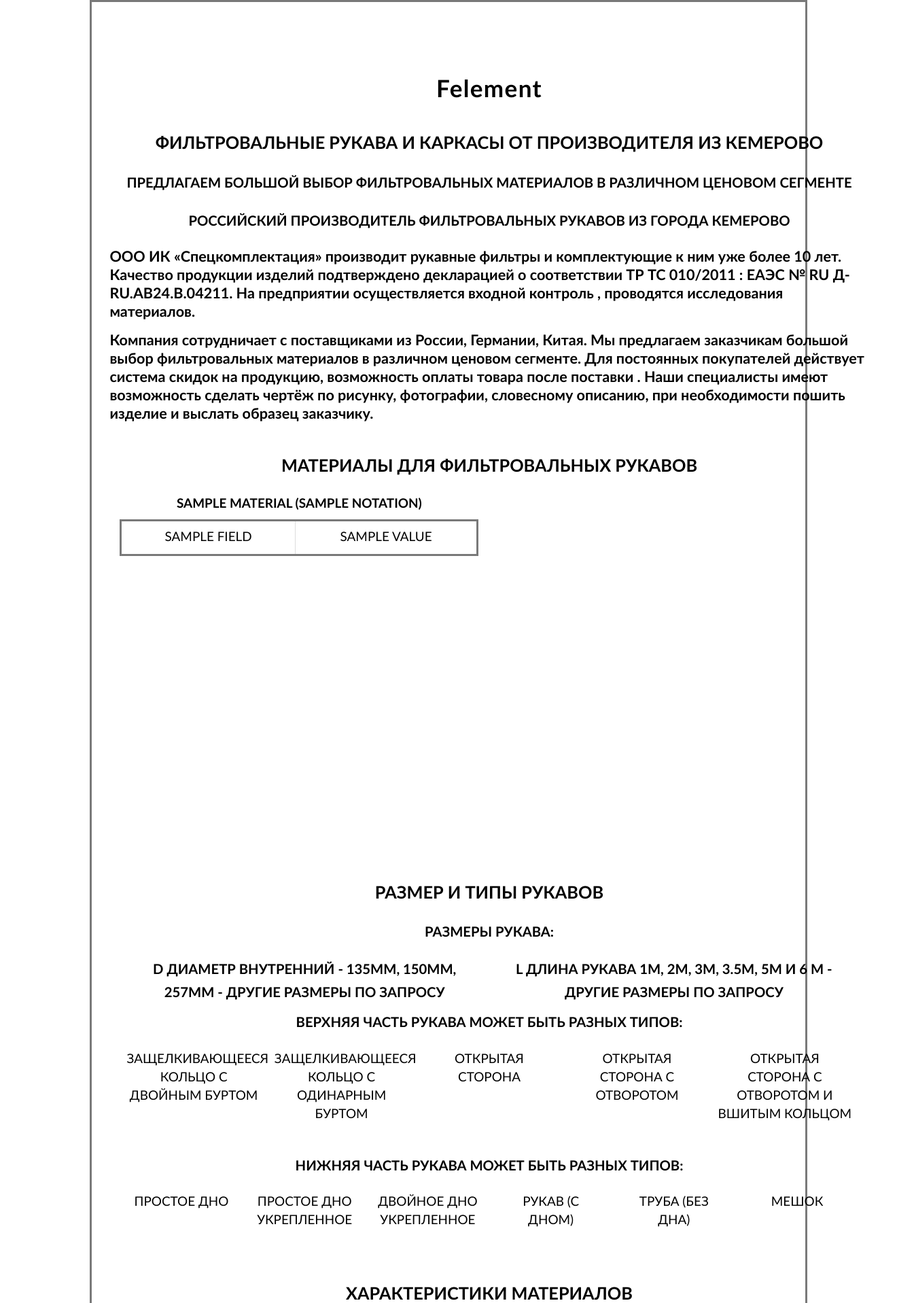
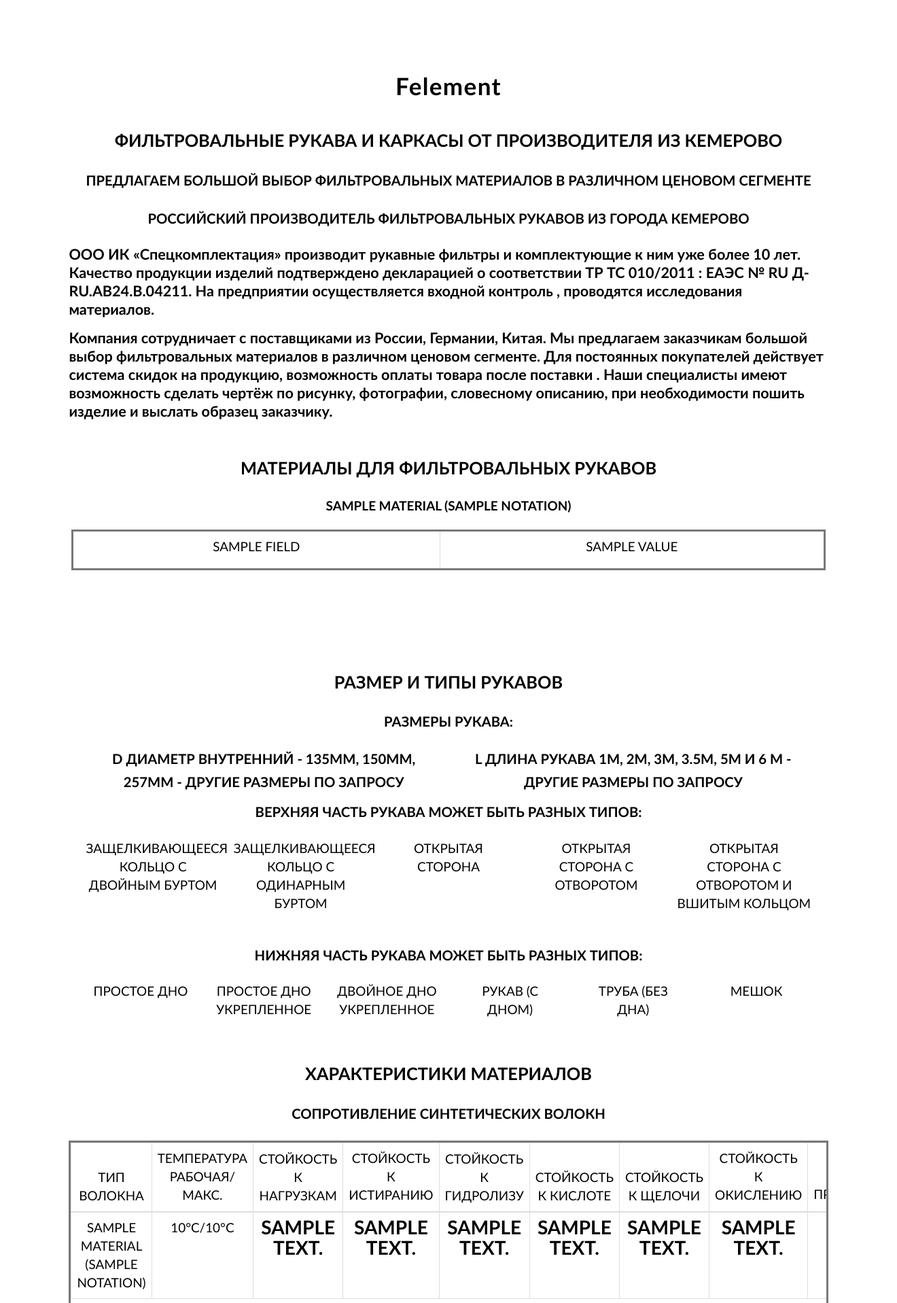
Before and after one commit to doncu/felement, a Python web app: template felement/templates/special.html in a window 1320 px wide. Shown: the top 1917 px of the page at 68% size. Run offline with Jinja, Linux system fonts and the light colour scheme; the template is opened without the code that fills it: most values are stand-ins (such as "Sample title", 1, 10 or a date in 2020).

Commit message:
modify special version_site

```diff
--- a/felement/templates/special.html
+++ b/felement/templates/special.html
@@ -30,7 +30,6 @@
 
   <!--Theme Responsive css-->
   <link rel="stylesheet" href="{{ url_for('static', filename='css/responsive.css') }}"/>
-  <link rel="stylesheet" href="{{ url_for('static', filename='css/jquery.fancybox.min.css') }}"/>
    <style type="text/css">
    .line {
     border-bottom: 2px solid #000000; /* Параметры линии */
@@ -42,12 +41,12 @@
     <script src="{{ url_for('static', filename='js/vendor/modernizr-2.8.3-respond-1.4.2.min.js') }}"></script>
 
 </head>
-<body data-spy="scroll" data-target=".navbar" data-offset="200">
+<body>
 <!--[if lt IE 8]>
             <p class="browserupgrade">You are using an <strong>outdated</strong> browser. Please <a href="http://browsehappy.com/">upgrade your browser</a> to improve your experience.</p>
         <![endif]-->
 
-<div class="border" style="border-style: solid; margin-left: 10%; margin-right: 10%; margin-bottom: 5%">
+{#<div class="border" style="border-style: solid; margin-left: 10%; margin-right: 10%; margin-bottom: 5%">#}
     <section id="service" class="service" style="margin-bottom: 2%">
         <div class="container">
             <div class="row" style="margin-left: 1%; margin-right: 1%">
@@ -95,7 +94,7 @@
 
 
     <div class="container">
-      <div class="row" style="margin-left: 1%; margin-right: 1%; margin-top: -5%">
+      <div class="row" style="margin-top: -5%">
         <div class="main_portfolio sections">
           <div class="col-sm-12">
             <div class="special_title" style="margin-bottom: 0">
@@ -107,7 +106,7 @@
           {% for material in materials %}
               {% if material.images %}
 {#              <div class="row">#}
-                <div class="col-md-6" style="width: 558px; height: 600px">
+                <div class="col-md-12">
                 <div class="special_title">
                     <h4><strong>{{ material.name }} ({{ material.notation }})</strong></h4>
                   <table class="table table-bordered" style="border: solid">
@@ -131,7 +130,7 @@
 
 
 
-    <div class="container" style="margin-top: -15%">
+    <div class="container">
       <div class="row" style="margin-top: 4%; margin-left: 1%; margin-right: 1%">
         <div class="col-sm-12">
           <div class="main_othersservice_area sections">
@@ -214,7 +213,7 @@
         </div>
 
 
-        <div class="table-responsive special_title" style="border-style: solid">
+        <div class="table-responsive special_title" style="border: solid">
           <table class="table table-bordered">
             <thead>
             <tr>
@@ -252,7 +251,7 @@
         <div class="special_title">
           <h2 style="margin-top: 2%; margin-bottom: 0">Химическая защитная обработка</h2>
         </div>
-        <div class="table-responsive" style="border-style: solid">
+        <div class="table-responsive" style="border: solid">
           <table class="table table-bordered special_title" >
             <thead>
             <tr>
@@ -298,7 +297,7 @@
         <div class="special_title">
           <h2 style="margin-top: 2%; margin-bottom: 0">Физическая обработка поверхности</h2>
 
-        <div class="table-responsive" style="border-style: solid">
+        <div class="table-responsive" style="border: solid">
           <table class="table table-bordered">
             <thead>
                <tr>
@@ -401,7 +400,7 @@
           </div>
         </div>
       </div>
-    </div>
+{#    </div>#}
 
 
 <script src="{{ url_for('static', filename='js/vendor/jquery-1.11.2.min.js') }}"></script>
```
